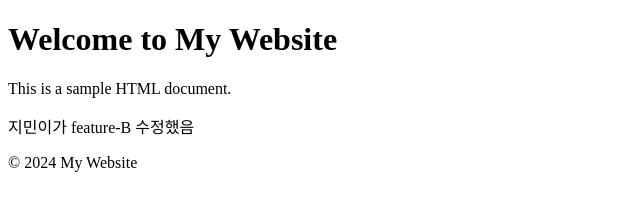
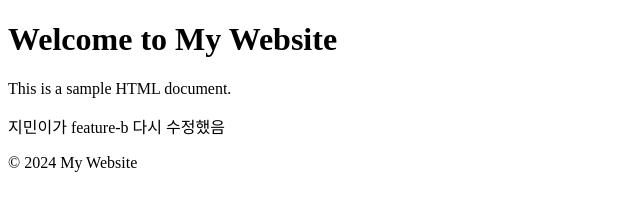
Before and after one commit to kspark-hs/gitproject, a plain HTML site: page index.html in a window 1280 px wide. Shown: the full height of the page, 0-640 px from the left. Drawn offline with Linux system fonts and the light colour scheme.

Commit message:
jimin lowercase b

```diff
--- a/index.html
+++ b/index.html
@@ -9,7 +9,7 @@
     <main>
         <h1>Welcome to My Website</h1>
         <p>This is a sample HTML document.</p>
-        <p>지민이가 feature-B 수정했음</p>
+        <p>지민이가 feature-b 다시 수정했음</p>
     </main>
 
     <footer>
```
